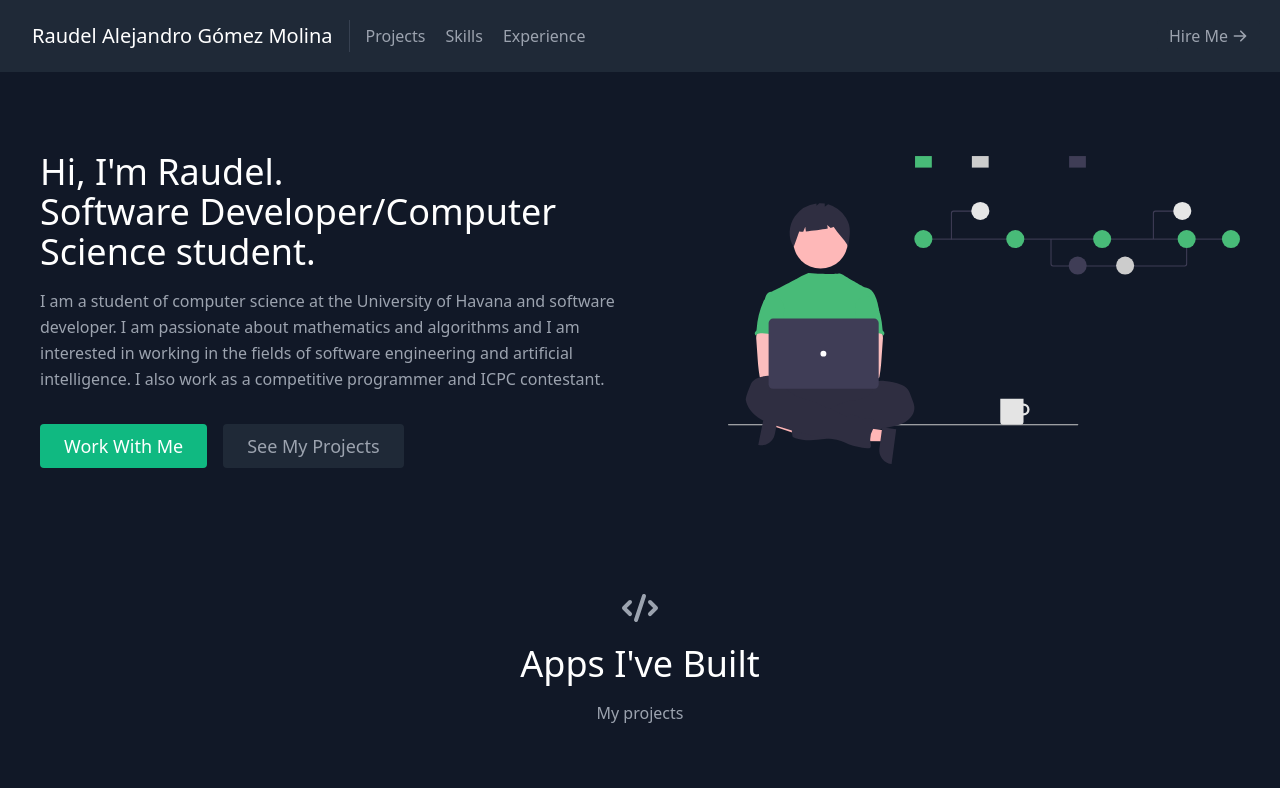
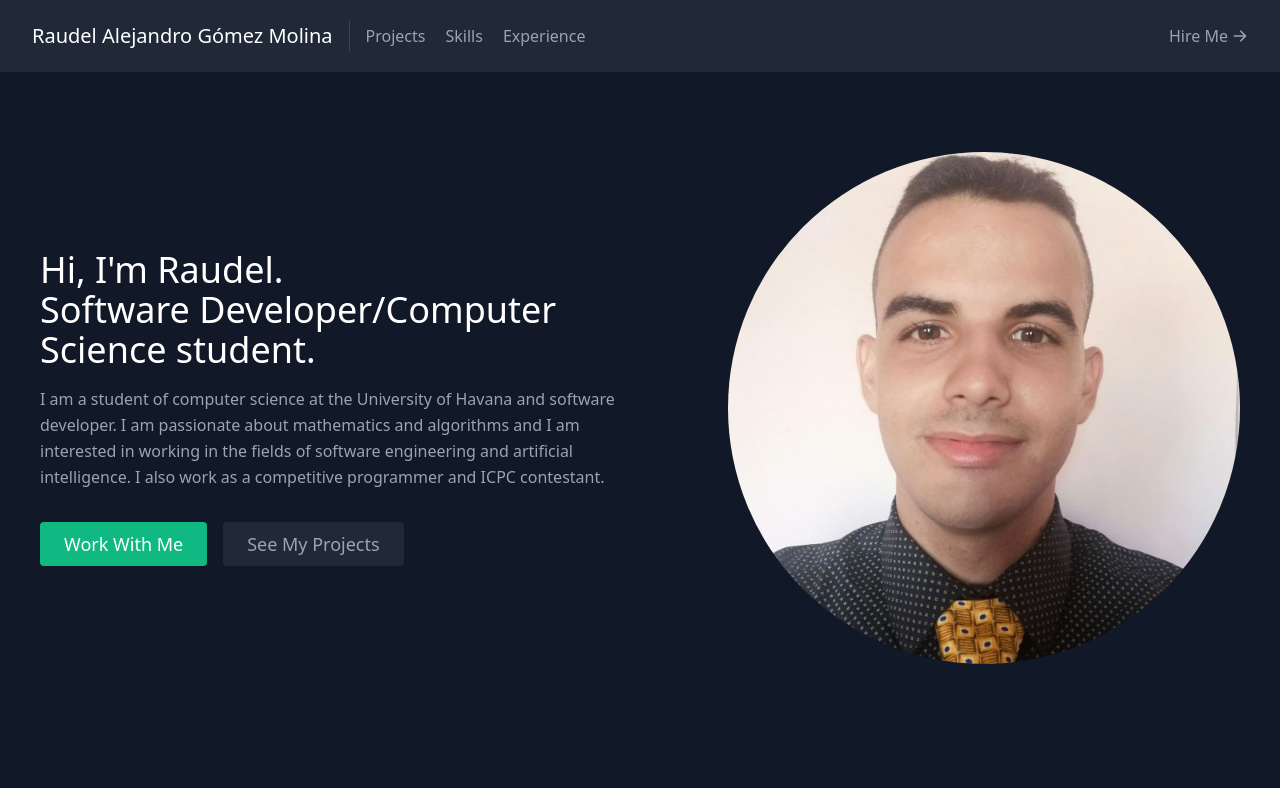
Before and after one commit to raudel25/my-portfolio, a React (Create React App) app: page / in a window 1280 px wide. Shown: the top 788 px of the page. Built offline with nearby package versions, Linux system fonts and the light colour scheme.

Commit message:
add photo

```diff
--- a/src/components/About.js
+++ b/src/components/About.js
@@ -34,9 +34,9 @@ export default function About() {
         </div>
         <div className="lg:max-w-lg lg:w-full md:w-1/2 w-5/6">
           <img
-            className="object-cover object-center rounded"
-            alt="hero"
-            src="./coding.svg"
+            className="object-cover object-center rounded-full"
+            alt="raudel25"
+            src="logo.jpg"
           />
         </div>
       </div>
```
Also changed, not shown: public/logo.jpg (added), 23 other files (tests, documents, lock files or other folders).
